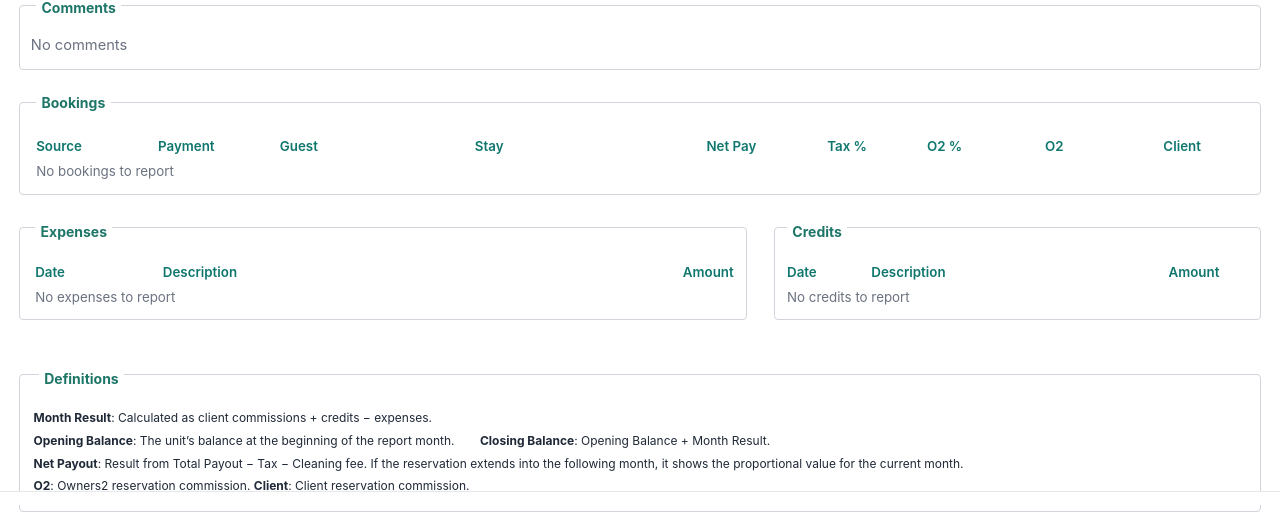
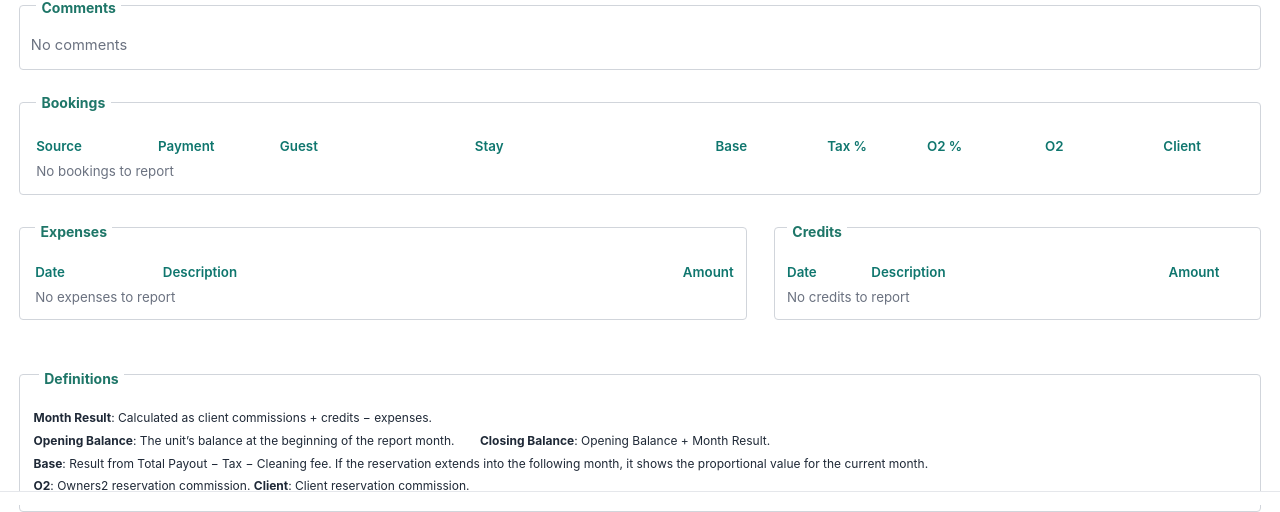
Before and after one commit to TopasMac/o2_dashboard, a Symfony app: template templates/reports_v2/unit_report.pdf.twig in a window 1280 px wide. Shown: the part 295-807 px from the top of the page. Run offline with Twig, Linux system fonts and the light colour scheme; the template is opened without the code that fills it: most values are stand-ins (such as "Sample title", 1, 10 or a date in 2020); some libraries are stand-ins or nearby versions.

Commit message:
base instead of net in reports

```diff
--- a/templates/reports_v2/unit_report.pdf.twig
+++ b/templates/reports_v2/unit_report.pdf.twig
@@ -375,7 +375,7 @@
   {% endif %}
   {% set _clientPrivateTotal = 0 %}
   {% for r in _rows_private %}
-    {% set _netPay = r.payoutInMonth|default(r.netPayoutInMonth|default(r.netPayout|default(0))) %}
+    {% set _netPay = r.commissionBaseInMonth|default(r.commissionBase|default(r.payoutInMonth|default(r.netPayoutInMonth|default(r.netPayout|default(0))))) %}
     {% set _o2Amt = r.o2CommissionInMonth|default(0) %}
     {% set _clientPrivateTotal = _clientPrivateTotal + (_netPay - _o2Amt) %}
   {% endfor %}
@@ -632,7 +632,7 @@
                 {% set guest = (r.guest.firstName|default('')) ~ ' ' ~ (r.guest.lastName|default('')) %}
               {% endif %}
 
-              {% set netPay = r.payoutInMonth|default(r.netPayoutInMonth|default(r.netPayout|default(0))) %}
+              {% set netPay = r.commissionBaseInMonth|default(r.commissionBase|default(r.payoutInMonth|default(r.netPayoutInMonth|default(r.netPayout|default(0))))) %}
               {% set o2Pct  = r.o2Percent|default( (r.o2CommissionInMonth is defined and r.commissionBaseInMonth is defined and r.commissionBaseInMonth != 0)
                             ? (100 * r.o2CommissionInMonth / r.commissionBaseInMonth) : null ) %}
               {% set o2Amt = r.o2CommissionInMonth|default(0) %}
@@ -703,7 +703,7 @@
                 {% set guest = (r.guest.firstName|default('')) ~ ' ' ~ (r.guest.lastName|default('')) %}
               {% endif %}
 
-              {% set netPay = r.payoutInMonth|default(r.netPayoutInMonth|default(r.netPayout|default(0))) %}
+              {% set netPay = r.commissionBaseInMonth|default(r.commissionBase|default(r.payoutInMonth|default(r.netPayoutInMonth|default(r.netPayout|default(0))))) %}
               {% set o2Pct  = r.o2Percent|default( (r.o2CommissionInMonth is defined and r.commissionBaseInMonth is defined and r.commissionBaseInMonth != 0)
                             ? (100 * r.o2CommissionInMonth / r.commissionBaseInMonth) : null ) %}
               {% set o2Amt = r.o2CommissionInMonth|default(0) %}
@@ -787,7 +787,7 @@
                 {% set guest = (r.guest.firstName|default('')) ~ ' ' ~ (r.guest.lastName|default('')) %}
               {% endif %}
 
-              {% set netPay = r.payoutInMonth|default(r.netPayoutInMonth|default(r.netPayout|default(0))) %}
+              {% set netPay = r.commissionBaseInMonth|default(r.commissionBase|default(r.payoutInMonth|default(r.netPayoutInMonth|default(r.netPayout|default(0))))) %}
               {% set o2Pct  = r.o2Percent|default( (r.o2CommissionInMonth is defined and r.commissionBaseInMonth is defined and r.commissionBaseInMonth != 0)
                             ? (100 * r.o2CommissionInMonth / r.commissionBaseInMonth) : null ) %}
               {% set o2Amt = r.o2CommissionInMonth|default(0) %}
--- a/translations/unit_report.en.yaml
+++ b/translations/unit_report.en.yaml
@@ -11,7 +11,7 @@ Amount: "Amount"
 Source: "Source"
 Guest: "Guest"
 Stay: "Stay"
-Net Pay: "Net Pay"
+Net Pay: "Base"
 Tax %: "Tax %"
 O2 %: "O2 %"
 O2: "O2"
@@ -29,10 +29,10 @@ Closing Balance: "Closing Balance"
 Calculated as client commissions + credits − expenses: "Calculated as client commissions + credits − expenses"
 The unit’s balance at the beginning of the report month: "The unit’s balance at the beginning of the report month"
 Opening Balance + Month Result: "Opening Balance + Month Result"
-Net Payout: "Net Payout"
+Net Payout: "Base"
 Owners2 reservation commission: "Owners2 reservation commission"
 Client reservation commission: "Client reservation commission"
-Result from Total Payout − Tax − Cleaning fee. If the reservation extends into the following month, it shows the proportional value for the current month. The cleaning fee is always charged in the checkout month.: "Result from Total Payout − Tax − Cleaning fee. If the reservation extends into the following month, it shows the proportional value for the current month. The cleaning fee is always charged in the checkout month."
+Result from Total Payout − Tax − Cleaning fee. If the reservation extends into the following month, it shows the proportional value for the current month. The cleaning fee is always charged in the checkout month.: "Commission base used to calculate commissions (gross payout − tax − cleaning fee)."
 Airbnb Reservations: "Airbnb Reservations"
 Private Reservations: "Private Reservations"
 (Cleaning): "(Cleaning)"
--- a/translations/unit_report.es.yaml
+++ b/translations/unit_report.es.yaml
@@ -12,7 +12,7 @@ Amount: "Monto"
 Source: "Origen"
 Guest: "Huésped"
 Stay: "Estancia"
-Net Pay: "Pago Neto"
+Net Pay: "Base"
 Tax %: "IVA %"
 O2 %: "O2 %"
 O2: "O2"
@@ -30,7 +30,7 @@ Closing Balance: "Saldo Final"
 Calculated as client commissions + credits − expenses: "Calculado como comisiones del cliente + abonos − gastos"
 The unit’s balance at the beginning of the report month: "Saldo de la unidad al inicio del mes del reporte"
 Opening Balance + Month Result: "Saldo Inicial + Resultado del Mes"
-Net Payout: "Pago Neto"
+Net Payout: "Base"
 Result from Total Payout − Tax − Cleaning fee. If the reservation extends into the following month, it shows the proportional value for the current month. The cleaning fee is always charged in the checkout month.: "Resultado de Pago Total − Impuesto − Limpieza. Si la reserva se extiende al mes siguiente, se muestra el valor proporcional correspondiente al mes actual. La tarifa de limpieza siempre se cobra en el mes de salida."
 Owners2 reservation commission: "Comisión de reserva de Owners2"
 Client reservation commission: "Comisión de reserva del Cliente"
```
